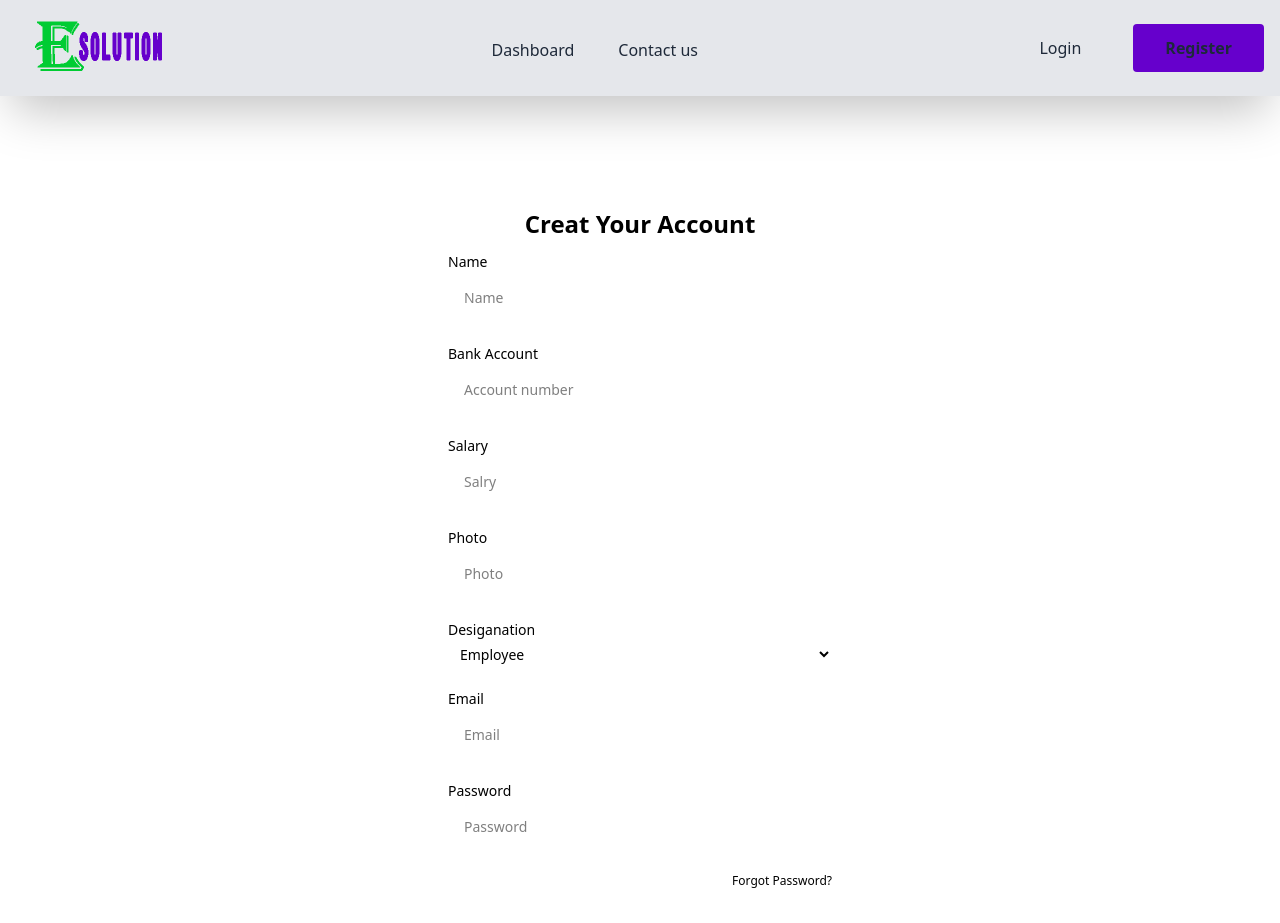
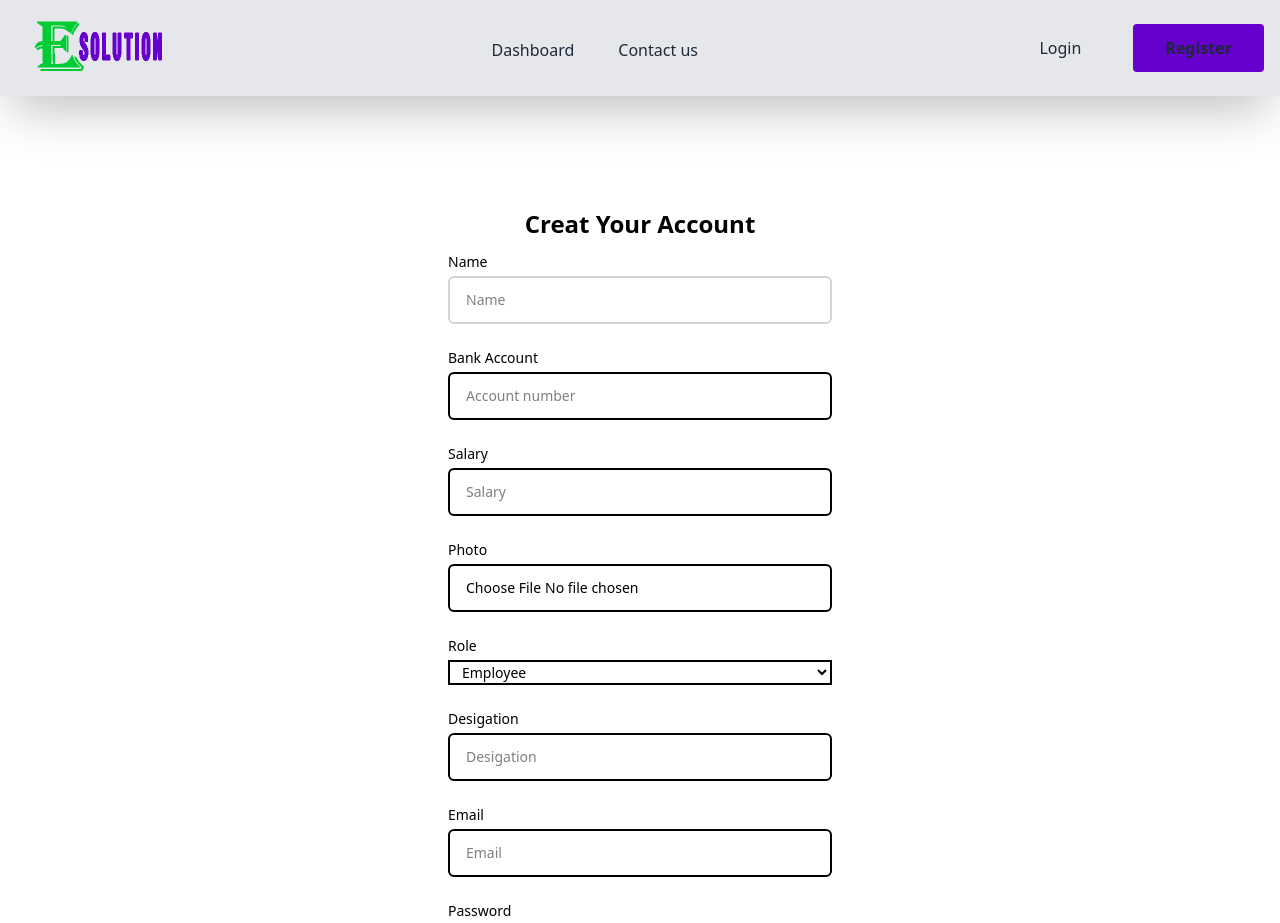
Before and after one commit to Abul-kalam800/Employee-Managment_client, a React (Vite) app: page /register in a window 1280 px wide. Shown: the top 923 px of the page. Built offline with nearby package versions, Linux system fonts and the light colour scheme; no server answers.

Commit message:
added register form

```diff
--- a/package.json
+++ b/package.json
@@ -17,6 +17,7 @@
     "@mui/material": "^7.2.0",
     "@mui/styled-engine-sc": "^7.2.0",
     "@tailwindcss/vite": "^4.1.11",
+    "axios": "^1.10.0",
     "firebase": "^11.10.0",
     "react": "^19.1.0",
     "react-dom": "^19.1.0",
--- a/src/Authentication/Register.jsx
+++ b/src/Authentication/Register.jsx
@@ -1,8 +1,15 @@
-import React from "react";
+import React, { use, useState } from "react";
 import { Form, useForm } from "react-hook-form";
 import { Link } from "react-router";
+import useAuth from "../Hook/useAuth";
+import axios from "axios";
+
+
+
 
 const Register = () => {
+const {creatUser} =useAuth();
+const [profilePic,setProfilePic]=useState()
   const {
     register,
 
@@ -11,8 +18,39 @@ const Register = () => {
   } = useForm();
 
   const onSubmit = (data) => {
+    const email = data.email;
+    const password = data.password;
+    creatUser(email,password)
+    .then(result=>{
+      console.log(result.user)
+    }).catch(error=>{
+      console.log(error.message)
+    })
     console.log(data);
   };
+
+  const uploadImagehandle = async (e)=>{
+    const image= e.target.files[0]
+    console.log(image)
+
+    const formData = new FormData()
+    formData.append('image',image)
+    const imgeLoadUrl = `https://api.imgbb.com/1/upload?key=${import.meta.env.VITE_IMG_SECERT_KEY}`;
+    try{
+      const res= await axios.post(imgeLoadUrl,formData)
+      console.log(res.data)
+      if(res.data.success){
+        const imgUrl = res.data.data.url;
+        console.log(imgUrl)
+      }
+
+    }catch(error){
+      console.log(
+        'Image uploade is failed',error.message)
+
+    }
+
+  }
 
   return (
     <div className="w-full max-w-md p-8 space-y-3 rounded-xl dark:bg-gray-50 dark:text-gray-800 mx-auto my-20">
@@ -25,7 +63,7 @@ const Register = () => {
           <input
             placeholder="Name"
             type="text"
-            className="w-full px-4 py-3 rounded-md dark:border-gray-300 dark:bg-gray-50 dark:text-gray-800 focus:dark:border-violet-600"
+            className=" w-full px-4 py-3 rounded-md border-2 border-gray-300 dark:bg-gray-50 dark:text-gray-800 focus:dark:border-violet-600"
             {...register("name", { required: "name is required" })}
           />
           {errors.name && <p className="text-red-600">{errors.name.message}</p>}
@@ -37,7 +75,7 @@ const Register = () => {
           <input
             placeholder="Account number"
             type="Number"
-            className="w-full px-4 py-3 rounded-md dark:border-gray-300 dark:bg-gray-50 dark:text-gray-800 focus:dark:border-violet-600"
+            className="border-2 w-full px-4 py-3 rounded-md dark:border-gray-300 dark:bg-gray-50 dark:text-gray-800 focus:dark:border-violet-600"
             {...register("Account", { required: true })}
           />
           {errors.Account && (
@@ -49,33 +87,56 @@ const Register = () => {
             Salary
           </label>
           <input
-            placeholder="Salry"
+            placeholder="Salary"
             type="number"
-            className="w-full px-4 py-3 rounded-md dark:border-gray-300 dark:bg-gray-50 dark:text-gray-800 focus:dark:border-violet-600"
-            {...register("salary", { require: true })}
+            className="border-2 w-full px-4 py-3 rounded-md dark:border-gray-300 dark:bg-gray-50 dark:text-gray-800 focus:dark:border-violet-600"
+            {...register("Salary", { required: true })}
           />
+           {errors.Salary && (
+            <p className="text-red-600">Salary is required</p>
+          )}
         </div>
         <div className="space-y-1 text-sm">
           <label htmlFor="username" className="block dark:text-gray-600">
             Photo
           </label>
           <input
-            placeholder="Photo"
-            type="Photo"
-            className="w-full px-4 py-3 rounded-md dark:border-gray-300 dark:bg-gray-50 dark:text-gray-800 focus:dark:border-violet-600"
-            {...register("photo", { require: true })}
+            placeholder="Upload your photo"
+            type="file"
+            className="border-2 w-full px-4 py-3 rounded-md dark:border-gray-300 dark:bg-gray-50 dark:text-gray-800 focus:dark:border-violet-600"
+         onChange={uploadImagehandle}
           />
+
         </div>
         <div className="space-y-1 text-sm">
           <label htmlFor="username" className="block dark:text-gray-600">
-            Desiganation
+         Role
           </label>
-          <select className="w-full px-2 ">
+          <select className="border-2 w-full px-2 "
+            {...register('Role',{required: true})}
+
+          >
+
             <option value="Employee">Employee</option>
             <option value="HR">HR</option>
 
           </select>
+           {errors.Role && (
+            <p className="text-red-600">Role is required</p>
+          )}
+        </div>
 
+        <div className="space-y-1 text-sm">
+          <label htmlFor="username" className="block dark:text-gray-600">
+           Desigation
+          </label>
+          <input
+            type="text"
+            placeholder="Desigation"
+            className="border-2 w-full px-4 py-3 rounded-md dark:border-gray-300 dark:bg-gray-50 dark:text-gray-800 focus:dark:border-violet-600"
+            {...register("Desigation", { required: true })}
+          />
+          {errors.Desigation && <p className="text-red-500">Desigation is required</p>}
         </div>
         <div className="space-y-1 text-sm">
           <label htmlFor="username" className="block dark:text-gray-600">
@@ -84,10 +145,10 @@ const Register = () => {
           <input
             type="email"
             placeholder="Email"
-            className="w-full px-4 py-3 rounded-md dark:border-gray-300 dark:bg-gray-50 dark:text-gray-800 focus:dark:border-violet-600"
+            className="border-2 w-full px-4 py-3 rounded-md dark:border-gray-300 dark:bg-gray-50 dark:text-gray-800 focus:dark:border-violet-600"
             {...register("email", { required: true })}
           />
-          {errors.email && <p className="text-red-500">{errors.mail.message}</p>}
+          {errors.email && <p className="text-red-500">Email is required</p>}
         </div>
         <div className="space-y-1 text-sm">
           <label htmlFor="password" className="block dark:text-gray-600">
@@ -96,17 +157,19 @@ const Register = () => {
           <input
             placeholder="Password"
             type="password"
-            className="w-full px-4 py-3 rounded-md dark:border-gray-300 dark:bg-gray-50 dark:text-gray-800 focus:dark:border-violet-600"
+            className="border-2 w-full px-4 py-3 rounded-md dark:border-gray-300 dark:bg-gray-50 dark:text-gray-800 focus:dark:border-violet-600"
             {...register("password", {
               required: "Password is required",
               minLength: {
                 value: 6,
                 message: "Password must be at least 6 characters",
               },
-              pattern: {
-                value: /^(?=.*[a-z])(?=.*[A-Z])(?=.*\d)(?=.*[\W_]).{6,}$/,
-                message:
-                  "Password must contain upper, lower, number & special character",
+               validate: {
+                hasUppercase: (value) =>
+                  /[A-Z]/.test(value) || `Don't have Capital letter`,
+                hasSpecialChar: (value) =>
+                  /[!@#$%^&*(),.?":{}|<>_\-]/.test(value) ||
+                  `Don't have a special character`,
               },
             })}
           />
--- a/src/Firebase/firebaseConfig.js
+++ b/src/Firebase/firebaseConfig.js
@@ -14,7 +14,7 @@ const firebaseConfig = {
 };
 
 // Initialize Firebase
-const app = initializeApp(firebaseConfig);
+export const app = initializeApp(firebaseConfig);
 
 // Initialize Firebase Authentication and get a reference to the service
 export const auth = getAuth(app);
--- /dev/null
+++ b/src/Hook/useAuth.jsx
@@ -0,0 +1,11 @@
+import React, { use } from 'react';
+import { Authcontex } from '../Provider/AuthContex';
+
+const useAuth = () => {
+    const userInfo = use(Authcontex)
+    return userInfo;
+
+
+};
+
+export default useAuth;
--- /dev/null
+++ b/src/Hook/useAxioSecure.jsx
@@ -0,0 +1,11 @@
+import React from 'react';
+
+const useAxioSecure = () => {
+    return (
+        <div>
+
+        </div>
+    );
+};
+
+export default useAxioSecure;
--- /dev/null
+++ b/src/Provider/AuthContex.jsx
@@ -0,0 +1,3 @@
+import { createContext } from "react";
+
+export const Authcontex = createContext(null);
--- /dev/null
+++ b/src/Provider/Authprovider.jsx
@@ -0,0 +1,35 @@
+import React, { useEffect, useState } from "react";
+import { Authcontex } from "./AuthContex";
+import {
+  createUserWithEmailAndPassword,
+  onAuthStateChanged,
+} from "firebase/auth";
+import { auth } from "../Firebase/firebaseConfig";
+
+const Authprovider = ({ children }) => {
+  const [user, setUser] = useState(null);
+  const [loading, setLoading] = useState(true);
+  const creatUser = (email, password) => {
+    return createUserWithEmailAndPassword(auth, email, password);
+  };
+  const userInfo = {
+    creatUser,
+    user,
+    setUser,
+    loading,
+    setLoading,
+  };
+  useEffect(() => {
+    const unsubscribe = onAuthStateChanged(auth, (currentUser) => {
+      setUser(currentUser);
+      setLoading(false);
+    });
+    return () => {
+      unsubscribe();
+    };
+  }, []);
+  console.log(user);
+  return <Authcontex value={userInfo}>{children}</Authcontex>;
+};
+
+export default Authprovider;
--- a/src/main.jsx
+++ b/src/main.jsx
@@ -6,11 +6,12 @@ import "./App.css";
 import { RouterProvider } from "react-router";
 import MainLayout from "./Layouts/MainLayout.jsx";
 import { router } from "./router/router.jsx";
+import Authprovider from "./Provider/Authprovider.jsx";
 
 createRoot(document.getElementById("root")).render(
-  <RouterProvider router={router}>
-    <StrictMode>
-      <MainLayout></MainLayout>
-    </StrictMode>
-  </RouterProvider>
+  <StrictMode>
+    <Authprovider>
+      <RouterProvider router={router}></RouterProvider>
+    </Authprovider>
+  </StrictMode>
 );
```
Also changed, not shown: 1 other file (tests, documents, lock files or other folders).
